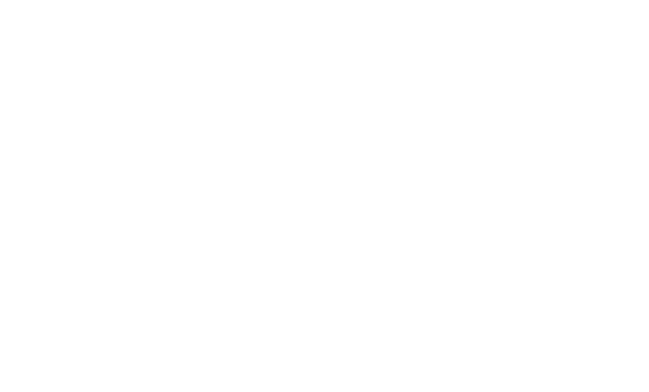
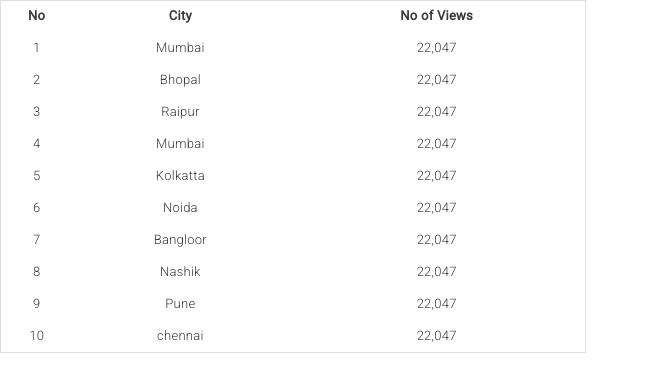
Before and after one commit to pagauravpatel911/FlipitFrontEnd, a React (Create React App) app: page /Table in a window 1280 px wide. Before the commit this address had no page. Shown: the top 392 px of the page, without its empty margins (0-649 px from the left). Built offline with nearby package versions, Linux system fonts and the light colour scheme.

Commit message:
crating table fot statics

```diff
--- a/src/App.js
+++ b/src/App.js
@@ -18,6 +18,7 @@
 import EvaluteDoc from './components/PieChart/EvaluteDoc/EvaluteDoc';
 import UploadDocPage from './components/Pages/UploadDocPage/UploadDocPage';
 import EvaulatePage from './components/Pages/EvaulatePage/EvaulatePage';
+import Table from './components/Table/Table';
 function App() {
   return (
     <div className="App">
@@ -39,6 +40,7 @@
      <Route path="/EvaluteDoc" element={<EvaluteDoc/>}/>
      <Route path="/uploadDocPage" element={<UploadDocPage/>}/>
      <Route path="/EvaulatePage" element={<EvaulatePage/>}/>
+     <Route path="/Table" element={<Table/>}/>
    </Routes>
    </BrowserRouter>
     </div>
--- /dev/null
+++ b/src/components/Table/Table.css
@@ -0,0 +1,37 @@
+.Statics_table{
+
+width: 586px;
+
+
+
+border: 1px solid #DDDDDD;
+}
+.statics_head{
+    height:2rem;
+    font-family: 'Roboto';
+font-style: normal;
+font-weight: 400;
+font-size: 13px;
+line-height: 160.5%;
+/* identical to box height, or 21px */
+
+letter-spacing: 0.02em;
+
+color: #3E3838;
+text-align: center;
+
+}
+.statics_data{
+    font-family: 'Roboto';
+    height: 2rem;
+font-style: normal;
+font-weight: 300;
+font-size: 13px;
+line-height: 160.5%;
+/* identical to box height, or 21px */
+
+letter-spacing: 0.02em;
+
+color: #3E3838;
+ text-align: center;
+}
--- /dev/null
+++ b/src/components/Table/Table.jsx
@@ -0,0 +1,103 @@
+
+import "./Table.css"
+
+const Table = (props) =>{
+    return (
+
+        <table className="Statics_table">
+  <tr className="statics_head">
+    <th>No</th>
+    <th>City</th>
+    <th>No of Views</th>
+
+  </tr>
+
+  <tr className="statics_data">
+    <td>1</td>
+    <td>Mumbai</td>
+    <td>22,047</td>
+
+
+
+  </tr>
+  <tr className="statics_data">
+    <td>2</td>
+    <td>Bhopal</td>
+    <td>22,047</td>
+
+
+
+  </tr>
+  <tr className="statics_data">
+    <td>3</td>
+    <td>Raipur</td>
+    <td>22,047</td>
+
+
+
+  </tr>
+  <tr className="statics_data">
+    <td>4</td>
+    <td>Mumbai</td>
+    <td>22,047</td>
+
+
+
+  </tr>
+  <tr className="statics_data">
+    <td>5</td>
+    <td>Kolkatta</td>
+    <td>22,047</td>
+
+
+
+  </tr>
+  <tr className="statics_data">
+    <td>6</td>
+    <td>Noida</td>
+    <td>22,047</td>
+
+
+
+  </tr>
+  <tr className="statics_data">
+    <td>7</td>
+    <td>Bangloor</td>
+    <td>22,047</td>
+
+
+
+  </tr>
+  <tr className="statics_data">
+    <td>8</td>
+    <td>Nashik</td>
+    <td>22,047</td>
+
+
+
+  </tr>
+  <tr className="statics_data">
+    <td>9</td>
+    <td>Pune</td>
+    <td>22,047</td>
+
+
+
+  </tr>
+  <tr className="statics_data">
+    <td>10</td>
+    <td>chennai</td>
+    <td>22,047</td>
+
+
+
+  </tr>
+
+
+</table>
+
+    )
+}
+
+
+export default Table
```
